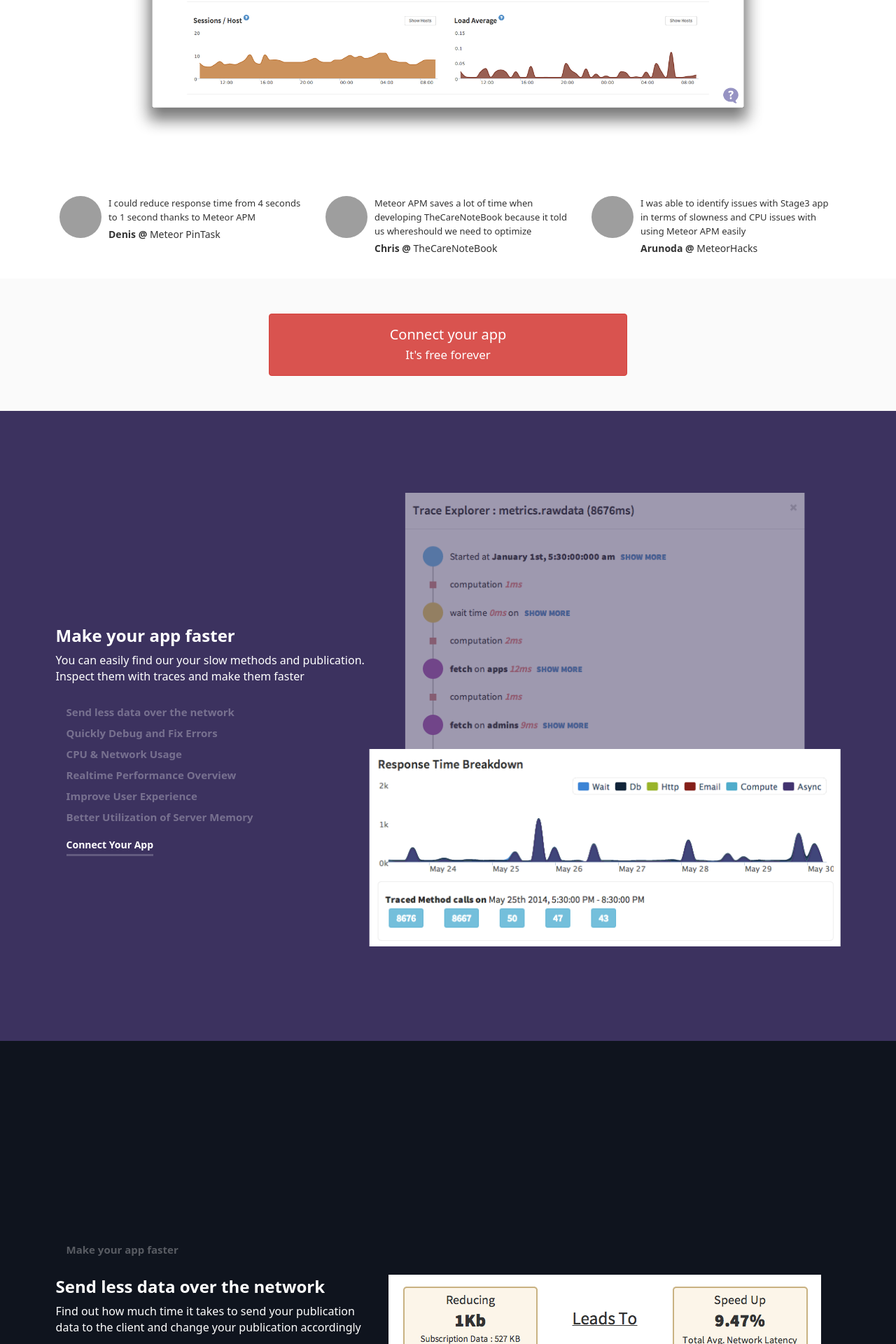
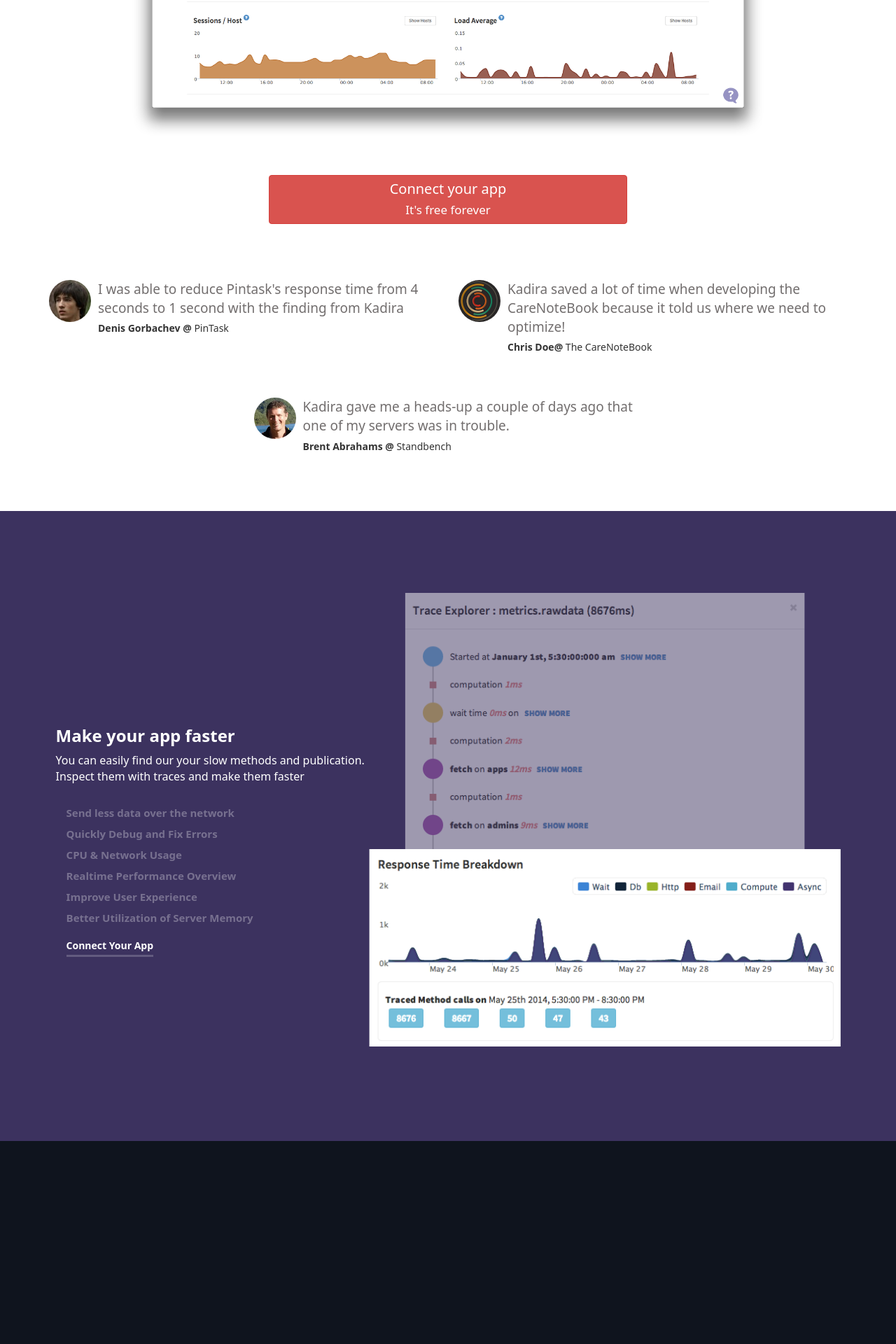
Before and after one commit to kadiraio/kadiraio.github.io, a Jekyll site: the page built from index.html, in a window 1280 px wide. Shown: the part 649-2569 px from the top of the page at 70% size. Built offline with Jekyll 4.4.1, drawn with Linux system fonts in a browser that asks for light colours; the list of posts is cut into pages by our own code; grey boxes are pictures that could not be loaded.

Commit message:
changed testimonials

```diff
--- a/_data/links.yml
+++ b/_data/links.yml
@@ -2,7 +2,7 @@
   -
     caption: "Benefits"
     type: "benefits"
-    link: "#benefits"
+    link: "/#benefits"
   -
     caption: "Pricing"
     type: "pricing"
--- a/_layouts/home.html
+++ b/_layouts/home.html
@@ -18,54 +18,52 @@
     </div>
   </div>
 
-  <div id="testimonials">
-    <div class="container">
-      <div class="col-md-4">
+  <div class="connect-app">
+    <a href="https://ui.kadira.io/sign-up" class="btn btn-danger">
+      Connect your app<br>
+      <small>It's free forever</small>
+    </a>
+  </div>
+
+  <div id="testimonials" class="container">
+      <div class="col-md-6">
         <div class="media">
-          <a class="pull-left" href="#">
-            <img src="http://lorempixel.com/60/60/people/" alt="" class="media-object">
+          <a class="pull-left" href="/blog/user-stories-denis-gorbachev/">
+            <img src="/images/faces/denis_gorbachev.jpg" alt="" class="media-object">
           </a>
           <div class="media-body">
-            <a class="quote" href="#">I could reduce response time from 4 seconds to 1 second thanks to Meteor APM</a>
-            <h4 class="media-heading">Denis @ <a href="#">Meteor PinTask</a></h4>
+            <a class="quote" href="/blog/user-stories-denis-gorbachev/">I was able to reduce Pintask's response time from 4 seconds to 1 second with the finding from Kadira</a>
+            <h4 class="media-heading">Denis Gorbachev @ <a href="https://pintask.me/">PinTask</a></h4>
           </div>
         </div>
       </div>
 
-      <div class="col-md-4">
+      <div class="col-md-6">
         <div class="media">
-          <a class="pull-left" href="#">
-            <img src="http://lorempixel.com/60/60/people/" alt="" class="media-object">
+          <a class="pull-left" href="/blog/user-stories-chris-doe/">
+            <img src="/images/faces/chris_doe.png" alt="" class="media-object">
           </a>
           <div class="media-body">
-            <a class="quote" href="#">Meteor APM saves a lot of time when developing TheCareNoteBook because it told us whereshould we need to optimize</a>
-            <h4 class="media-heading">Chris @ <a href="#">TheCareNoteBook</a></h4>
+            <a class="quote" href="/blog/user-stories-chris-doe/">Kadira saved a lot of time when developing the CareNoteBook because it told us where we need to optimize!</a>
+            <h4 class="media-heading">Chris Doe@ <a href="https://thecarenotebook.com/">The CareNoteBook</a></h4>
           </div>
         </div>
       </div>
 
-      <div class="col-md-4">
+      <div class="col-md-6 col-md-offset-3">
         <div class="media">
-          <a class="pull-left" href="#">
-            <img src="http://lorempixel.com/60/60/people/" alt="" class="media-object">
+          <a class="pull-left" href="/blog/user-stories-brent-abrahams">
+            <img src="/images/faces/brent_abrahams.png" alt="" class="media-object">
           </a>
           <div class="media-body">
-            <a class="quote" href="#">I was able to identify issues with Stage3 app in terms of slowness and CPU issues with using Meteor APM easily</a>
-            <h4 class="media-heading">Arunoda @ <a href="#">MeteorHacks</a></h4>
+            <a class="quote" href="/blog/user-stories-brent-abrahams">Kadira gave me a heads-up a couple of days ago that one of my servers was in trouble.</a>
+            <h4 class="media-heading">Brent Abrahams @ <a href="http://www.standbench.com/">Standbench</a></h4>
           </div>
         </div>
       </div>
 
       <div class="clearfix"></div>
     </div>
-  </div>
-
-  <div class="connect-app">
-    <a href="https://ui.kadira.io/sign-up" class="btn btn-danger">
-      Connect your app<br>
-      <small>It's free forever</small>
-    </a>
-  </div>
 
   <div id="benefits">
     <div id="make-your-app-faster" class="homepage-benefit purple full-page">
--- a/css/style.css
+++ b/css/style.css
@@ -297,13 +297,17 @@
   --------------- HOMEPAGE - TESTIMONIALS -------------------
 */
 
+#testimonials {
+  padding: 50px 0;
+}
+
 #testimonials .media {
   margin: 30px 0;
 }
 
 #testimonials a.quote {
-  color: rgb(50, 50, 50);
-  font-size: 13px;
+  color: rgb(114, 110, 110);
+  font-size: 19px;
 }
 
 #testimonials a.quote:hover {
@@ -355,15 +359,14 @@
 */
 
 .connect-app {
-  padding: 50px 0;
+  padding: 0px 0;
   text-align: center;
-  background: rgb(250, 250, 250);
 }
 
 .connect-app a.btn {
   width: 40%;
   margin: 0 auto;
-  padding: 15px;
+  padding: 5px;
   font-size: 20px;
   transition: all 0.5s;
 }
```
